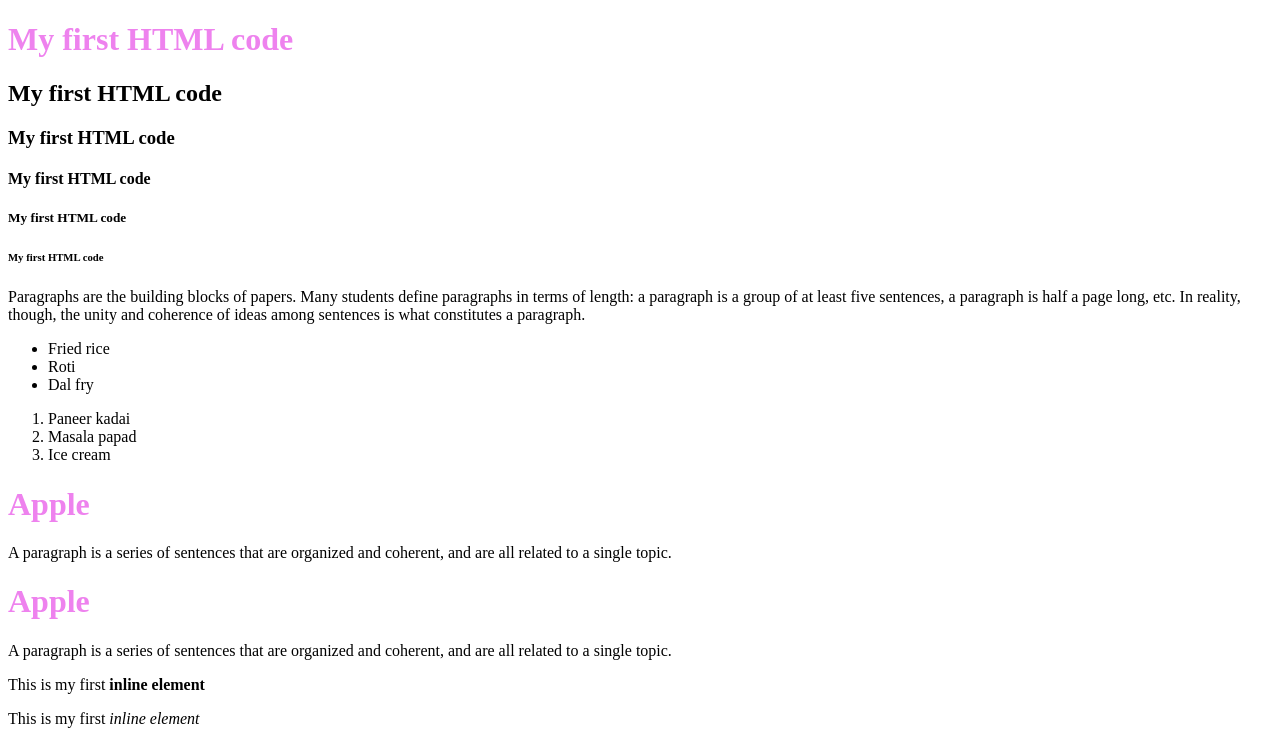
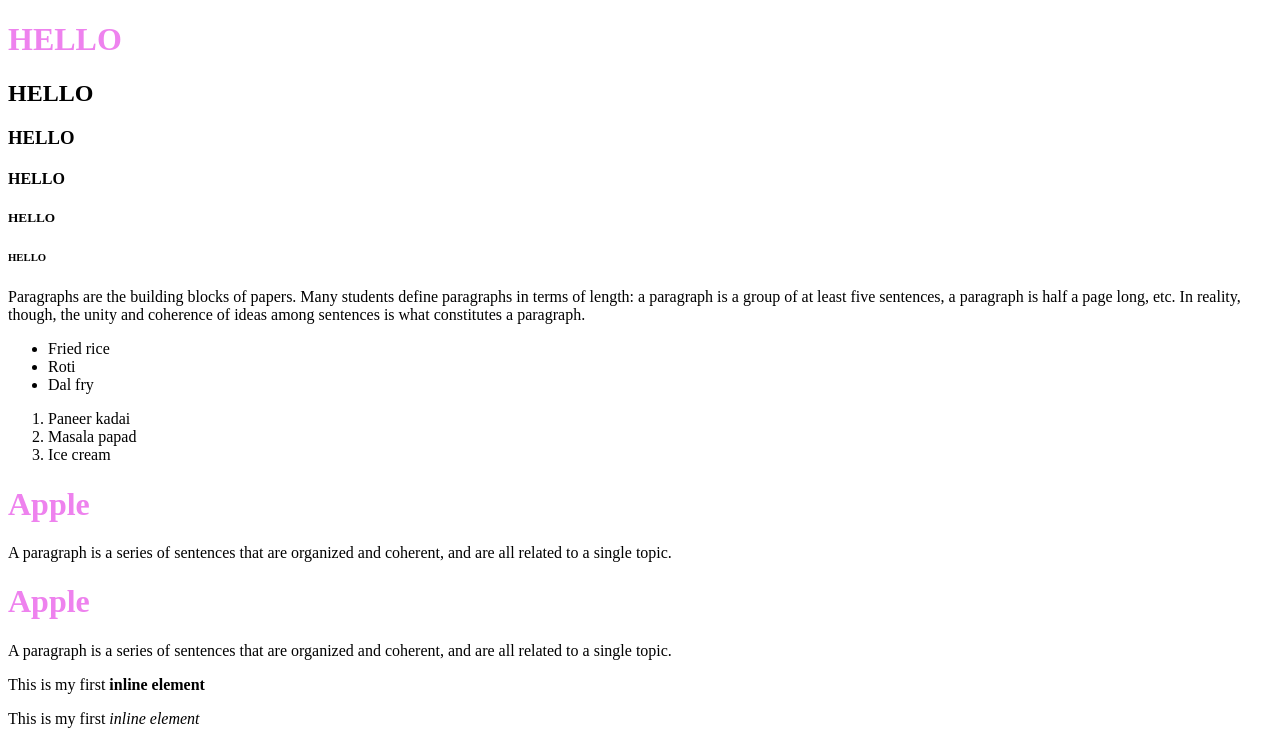
Before and after one commit to Tishikaaaaa/xyz, a plain HTML site: page src/index.html in a window 1280 px wide. Shown: the top 741 px of the page. Drawn offline with Linux system fonts and the light colour scheme.

Commit message:
Update index.html

```diff
--- a/src/index.html
+++ b/src/index.html
@@ -7,12 +7,12 @@
 <style>
 h1{color:violet;}
 </style>
-<h1>My first HTML code </h1>
-<h2>My first HTML code </h2>
-<h3>My first HTML code </h3>
-<h4>My first HTML code </h4>
-<h5>My first HTML code </h5>
-<h6>My first HTML code </h6>
+<h1>HELLO </h1>
+<h2>HELLO </h2>
+<h3>HELLO</h3>
+<h4>HELLO </h4>
+<h5>HELLO </h5>
+<h6>HELLO </h6>
 <p>Paragraphs are the building blocks of papers.
 Many students define paragraphs in terms of length:
 a paragraph is a group of at least five sentences, a
```
